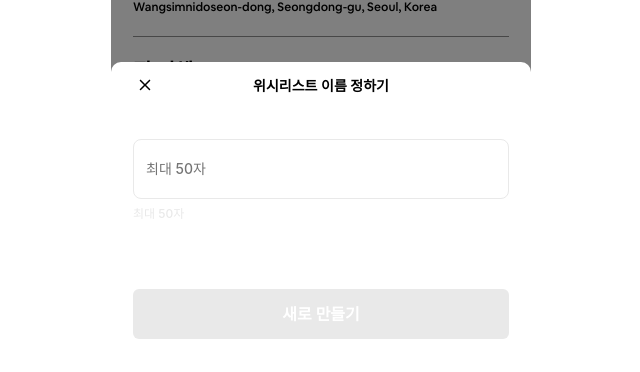
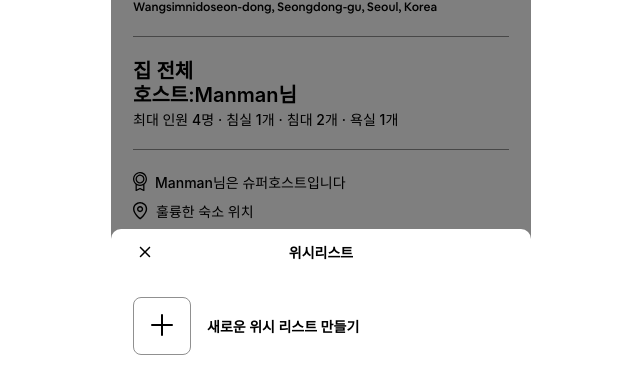
Before and after one commit to SOPT-WEBnB/airbnb-frontend, a React (Create React App) app: page /room/1 in a window 1280 px wide. Shown: the part 425-797 px from the top of the page, without its empty margins (319-959 px from the left). Built offline with nearby package versions, Linux system fonts and the light colour scheme; data requests are answered from the project's data file; a web font is replaced by a local one.

Commit message:
feat: 삼항연산자 사용해서 상황에 따라 BottomSheet 다르게 사용

```diff
--- a/src/pages/Room.jsx
+++ b/src/pages/Room.jsx
@@ -6,12 +6,14 @@ import RoomInfo from 'components/room/RoomInfo';
 import RoomFooter from 'components/room/RoomFooter';
 import BottomSheet from 'components/common/BottomSheet';
 import styled from 'styled-components';
+import { icPlus } from 'assets';
 
 function Room() {
   const { id: roomID } = useParams();
   const [roomInfo, setRoomInfo] = useState([]);
   const [isDisabled, setDisabled] = useState(true);
   const [isModalOpen, setIsModalOpen] = useState(true);
+  const [title, setTitle] = useState('위시리스트');
   const [name, setName] = useState('');
   const navigate = useNavigate();
 
@@ -19,10 +21,6 @@ function Room() {
     const { data } = await client.get('/room');
     if (roomID > data.length) navigate('/');
     setRoomInfo(data[roomID - 1]);
-  };
-
-  const closeModal = () => {
-    setIsModalOpen(false);
   };
 
   useEffect(() => {
@@ -38,8 +36,18 @@ function Room() {
       <RoomInfo {...roomInfo} />
       <RoomFooter price={price?.toLocaleString()} />
       {isModalOpen && (
-        <BottomSheet title="위시리스트 이름 정하기" closeModal={closeModal}>
-          <StyledBottomSheetContent>
+        <BottomSheet title={title} closeModal={() => setIsModalOpen(false)}>
+          {title === '위시리스트' ? (
+            <StyledExistingWishList>
+              <StyledButtonWrapper>
+                <button onClick={() => setTitle('새로운 위시 리스트 만들기')}>
+                  <img src={icPlus} />
+                </button>
+                <div>새로운 위시 리스트 만들기</div>
+              </StyledButtonWrapper>
+            </StyledExistingWishList>
+          ) : (
+            <StyledNewWishList>
               <input
                 value={name}
                 placeholder="최대 50자"
@@ -51,7 +59,8 @@ function Room() {
               />
               <div>최대 50자</div>
               <button disabled={isDisabled}>새로 만들기</button>
-          </StyledBottomSheetContent>
+            </StyledNewWishList>
+          )}
         </BottomSheet>
       )}
     </StyledRoom>
@@ -66,7 +75,33 @@ const StyledRoom = styled.div`
   min-height: 100vh;
 `;
 
-const StyledBottomSheetContent = styled.div`
+const StyledExistingWishList = styled.div`
+  padding: 2.4rem 2.2rem 2rem 2.2rem;
+  font-weight: 600;
+  font-size: 1.4rem;
+  line-height: 1.7rem;
+`;
+
+const StyledButtonWrapper = styled.div`
+  display: flex;
+  align-items: center;
+  gap: 1.6rem;
+
+  & > button {
+    width: 5.8rem;
+    height: 5.8rem;
+    border: 0.1rem solid ${(props) => props.theme.colors.airGray1};
+    border-radius: 0.8rem;
+    background-color: ${(props) => props.theme.colors.airWhite};
+  }
+
+  & > button > img {
+    width: 2.4rem;
+    height: 2.4rem;
+  }
+`;
+
+const StyledNewWishList = styled.div`
   padding: 3.3rem 2.2rem 3.6rem 2.2rem;
 
   & > input {
```
Lines whose indentation alone changed are shown as unchanged.
